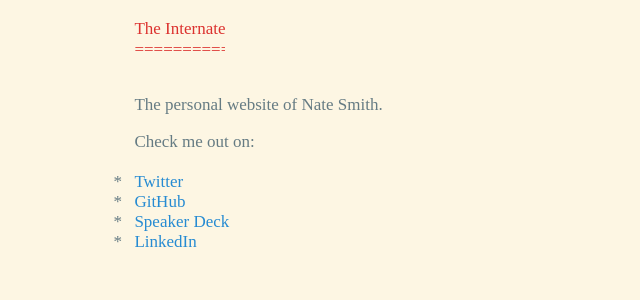
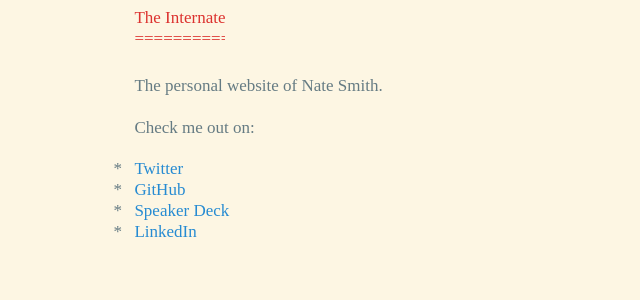
Before and after one commit to nwjsmith/nwjsmith.github.io, a Jekyll site: the page built from index.md, in a window 1280 px wide. Shown: the top 300 px of the page, without its empty margins (0-640 px from the left). Built offline with Jekyll 4.4.1, drawn with Linux system fonts in a browser that asks for light colours; Markdown is read by kramdown in place of the engine named in the settings; comment, search, counter and statistics services are not loaded.

Commit message:
Fix margins and line height

```diff
--- a/css/main.css
+++ b/css/main.css
@@ -9,6 +9,7 @@
   font-weight: normal;
   font-size: 1em;
   line-height: 1.23em;
+  margin: 0;
 }
 a {
   color: #268bd2;
@@ -43,6 +44,13 @@
   float: left;
   margin-left: -1.23em;
 }
+li {
+  line-height: 1.23em;
+}
+p {
+  line-height: 1.23em;
+  margin: 1.23em 0;
+}
 #container {
   margin-left: 10%;
 }
```
